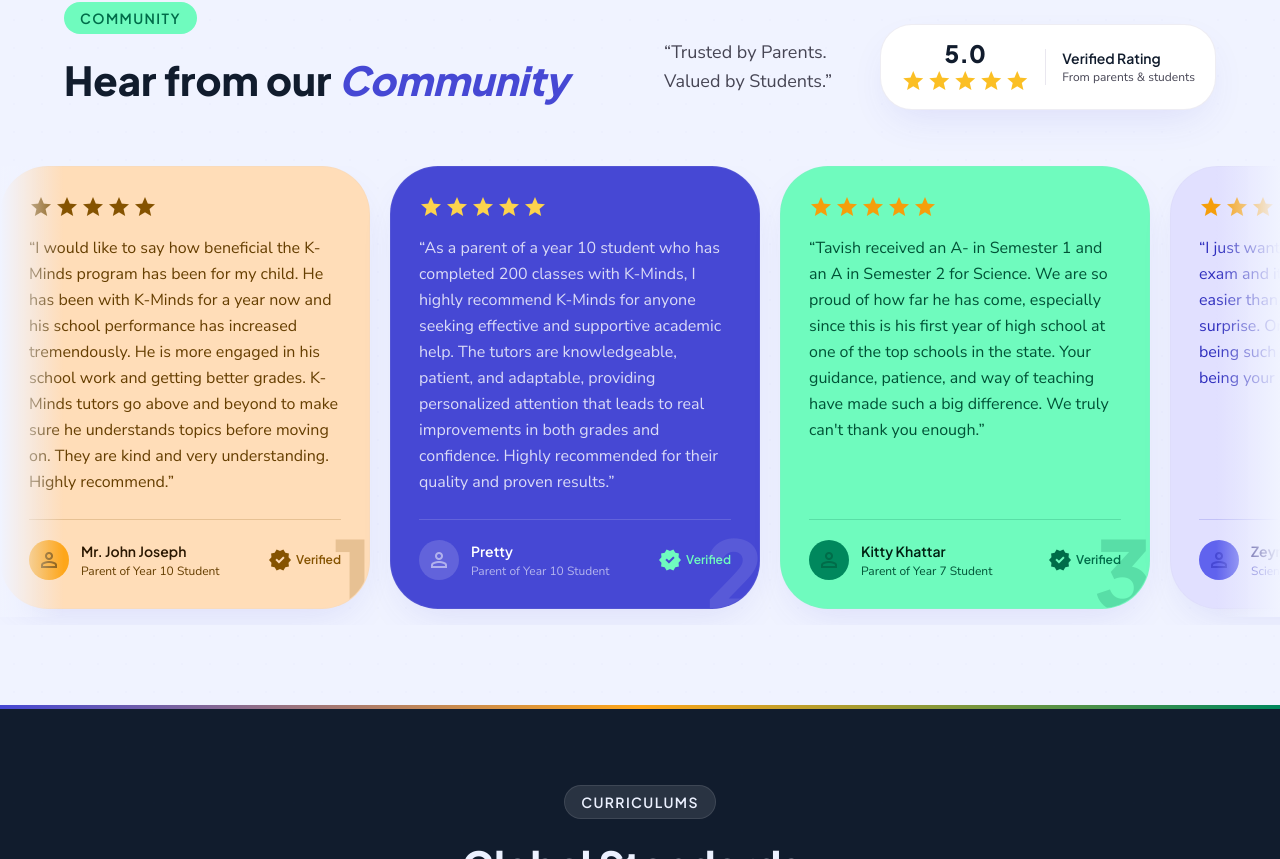
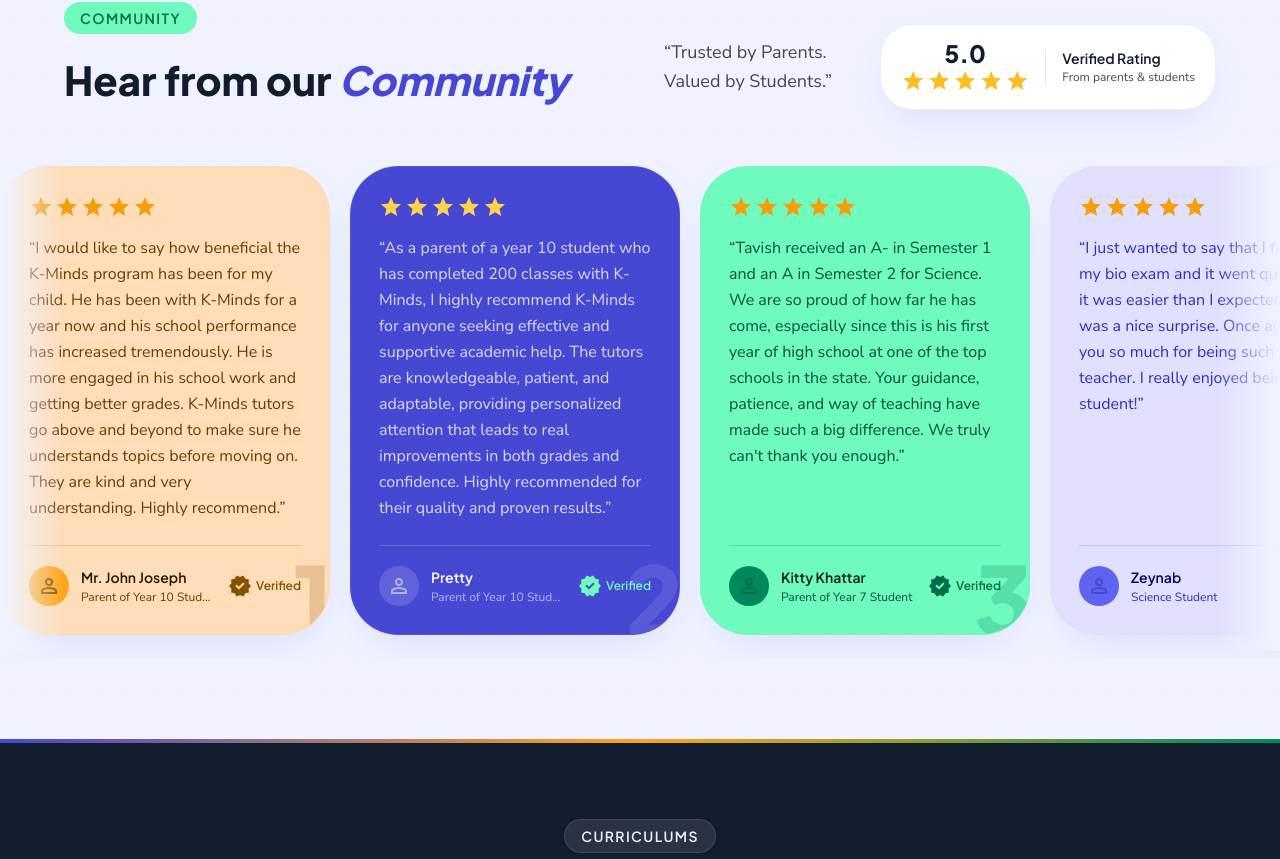
Before and after one commit to northernlightsdeveloper/kminds, a Next.js app: page / in a window 1280 px wide. Shown: the part 1819-2678 px from the top of the page. Built offline with nearby package versions, Linux system fonts and the light colour scheme.

Commit message:
rechange in testimonial2

```diff
--- a/src/components/sections/Testimonials.tsx
+++ b/src/components/sections/Testimonials.tsx
@@ -4,7 +4,6 @@
 import { useRef, useState, useEffect } from "react";
 import { testimonials, testimonialsSection } from "@/data/content";
 
-// Matches the exact token pattern from AgeCategories / WhyKminds
 const cardStyles = [
   {
     wrap: "bg-secondary-fixed",
@@ -16,10 +15,10 @@
     divider: "border-secondary/20",
     quoteAccent: "text-secondary/20",
     verified: "text-secondary",
-    stars: "text-secondary",
+    stars: "text-amber-500",
   },
   {
-    wrap: "bg-primary text-on-primary", // dark card — matches "dark" variant
+    wrap: "bg-primary text-on-primary",
     avatarBg: "bg-white/15",
     avatarIcon: "text-white/50",
     quote: "text-on-primary/80",
@@ -81,12 +80,11 @@
       id="testimonials"
       className="py-section-gap relative overflow-hidden bg-surface-container-low"
     >
-      {/* Background accent — same dot-grid pattern as WhyKminds */}
       <div className="absolute inset-0 dot-grid opacity-20 pointer-events-none" />
 
-      <div className="relative px-4 md:px-margin-desktop max-w-[1280px] mx-auto">
-        {/* ── Header — matches WhyKminds 2-col layout ── */}
-        <div className="grid grid-cols-1 lg:grid-cols-2 gap-12 items-end mb-14">
+      {/* Header — constrained to max-width like other sections */}
+      <div className="relative px-4 md:px-margin-desktop max-w-[1280px] mx-auto mb-14">
+        <div className="grid grid-cols-1 lg:grid-cols-2 gap-12 items-end">
           <div>
             <span className="inline-block bg-tertiary-fixed text-tertiary font-headline text-label-md px-4 py-1.5 rounded-full mb-4 uppercase tracking-widest">
               Community
@@ -100,7 +98,6 @@
             </h2>
           </div>
 
-          {/* Right col — tagline + aggregate rating */}
           <div className="flex flex-col sm:flex-row sm:items-center gap-6">
             <p className="font-body text-body-lg text-on-surface-variant leading-relaxed flex-1">
               &ldquo;{testimonialsSection.headline}&rdquo;
@@ -136,14 +133,15 @@
         </div>
       </div>
 
-      {/* ── Scroll rail — full bleed so cards peek at edges ── */}
+      {/* Scroll rail — full bleed */}
       <div className="relative">
-        {/* Fade edges */}
+        {/* Fade left */}
         <div
           className={`absolute left-0 top-0 bottom-2 w-16 bg-gradient-to-r from-surface-container-low to-transparent z-10 pointer-events-none transition-opacity duration-200 ${
             canScrollLeft ? "opacity-100" : "opacity-0"
           }`}
         />
+        {/* Fade right */}
         <div
           className={`absolute right-0 top-0 bottom-2 w-16 bg-gradient-to-l from-surface-container-low to-transparent z-10 pointer-events-none transition-opacity duration-200 ${
             canScrollRight ? "opacity-100" : "opacity-0"
@@ -152,7 +150,7 @@
 
         <div
           ref={scrollRef}
-          className="flex gap-5 overflow-x-auto px-4 md:px-margin-desktop pb-4 snap-x snap-mandatory"
+          className="flex gap-5 overflow-x-auto px-4 md:px-margin-desktop pb-6 snap-x snap-mandatory"
           style={{ scrollbarWidth: "none", msOverflowStyle: "none" }}
         >
           {testimonials.map((t, index) => {
@@ -163,7 +161,7 @@
                 key={t.id}
                 className={`
                   group relative
-                  w-[320px] md:w-[370px] flex-shrink-0 snap-start
+                  w-[300px] md:w-[330px] flex-shrink-0 snap-start
                   p-7 rounded-3xl flex flex-col justify-between
                   overflow-hidden card-shadow
                   border border-outline-variant/10
@@ -171,7 +169,7 @@
                   ${s.wrap}
                 `}
               >
-                {/* Watermark number — same as WhyKminds / AgeCategories */}
+                {/* Watermark number */}
                 <span
                   className={`absolute -bottom-3 -right-1 font-headline font-black text-8xl leading-none select-none pointer-events-none ${s.quoteAccent}`}
                 >
```
